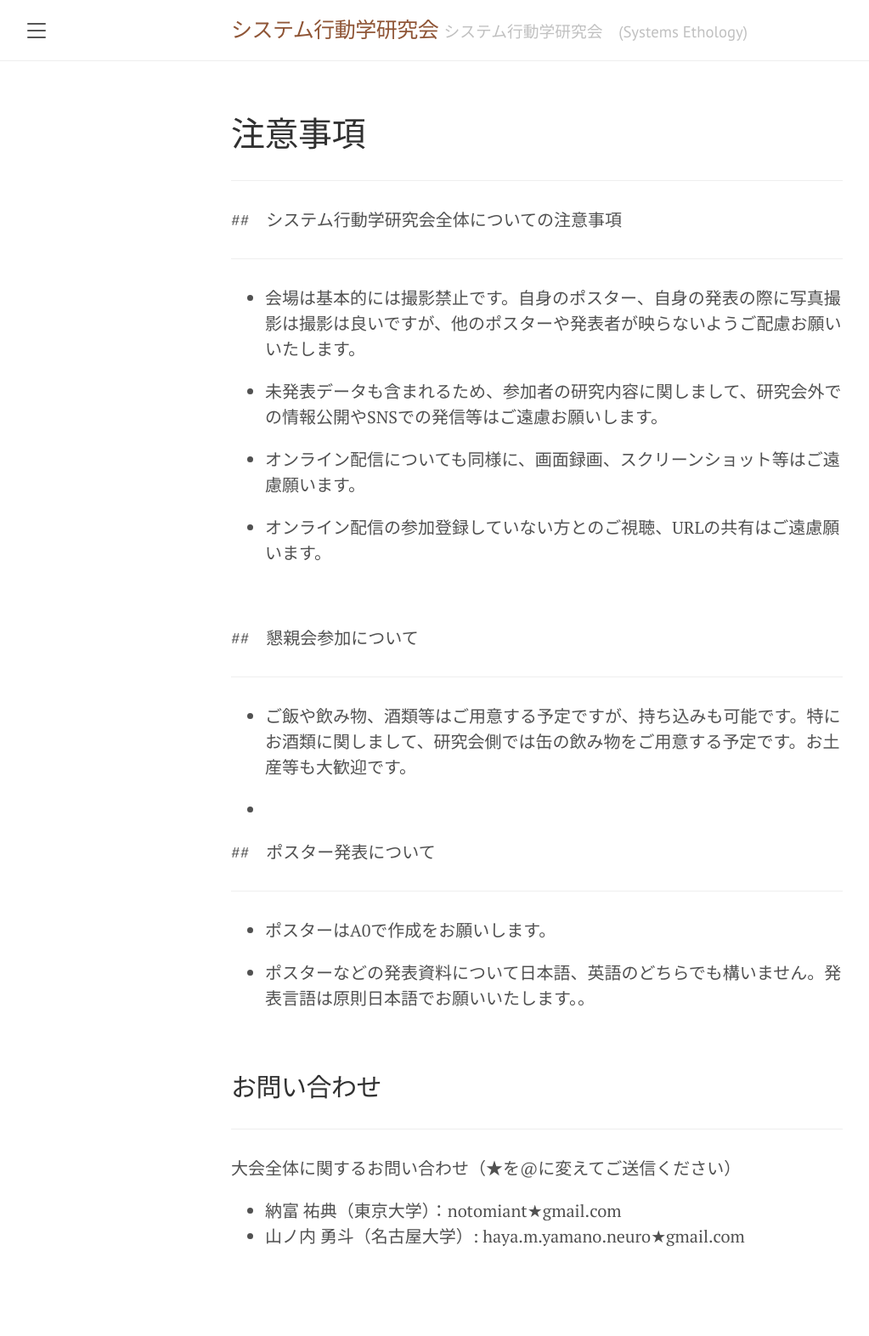
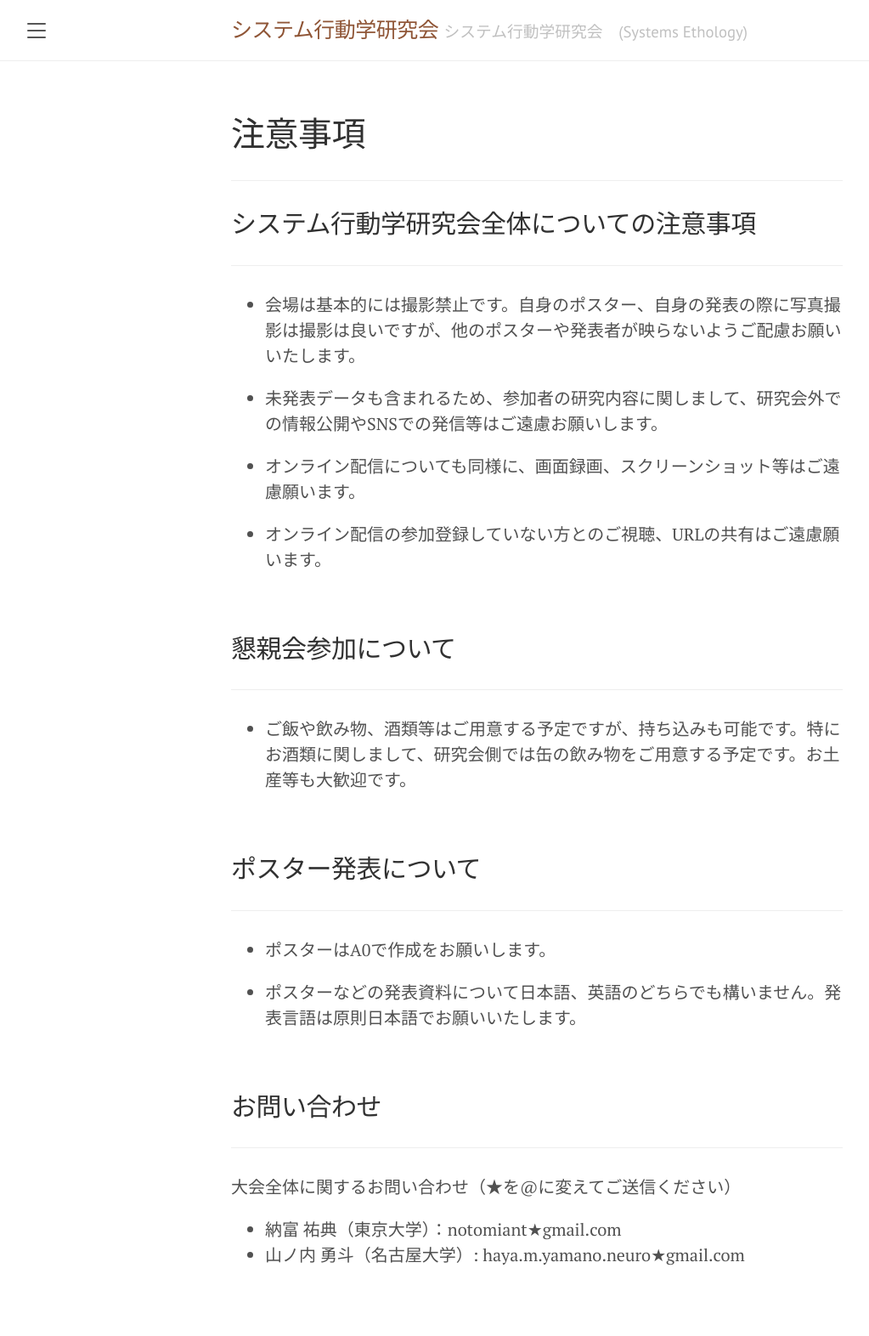
Before and after one commit to SystemsEthology/website, a Jekyll site: the page built from event_01/conference01_rule.md, in a window 1280 px wide. Shown: the whole page at 85% size, without its empty margins (8-1031 px from the left). Built offline with Jekyll 4.4.1, drawn with Linux system fonts in a browser that asks for light colours; before the commit the page ends 1550 px from its top, so only the background shows below that.

```diff
--- a/event_01/conference01_rule.md
+++ b/event_01/conference01_rule.md
@@ -4,7 +4,7 @@ title: 注意事項
 order: 5
 ---
 ***
-##　システム行動学研究会全体についての注意事項
+## システム行動学研究会全体についての注意事項
 
 ***
 
@@ -18,22 +18,21 @@ order: 5
 
 <br>
 
-##　懇親会参加について
+## 懇親会参加について
 
 ***
 
 - ご飯や飲み物、酒類等はご用意する予定ですが、持ち込みも可能です。特にお酒類に関しまして、研究会側では缶の飲み物をご用意する予定です。お土産等も大歓迎です。
 
--
 <br>
 
-##　ポスター発表について
+## ポスター発表について
 
 ***
 
 - ポスターはA0で作成をお願いします。
 
-- ポスターなどの発表資料について日本語、英語のどちらでも構いません。発表言語は原則日本語でお願いいたします。。
+- ポスターなどの発表資料について日本語、英語のどちらでも構いません。発表言語は原則日本語でお願いいたします。
 
 <br>
 
```
